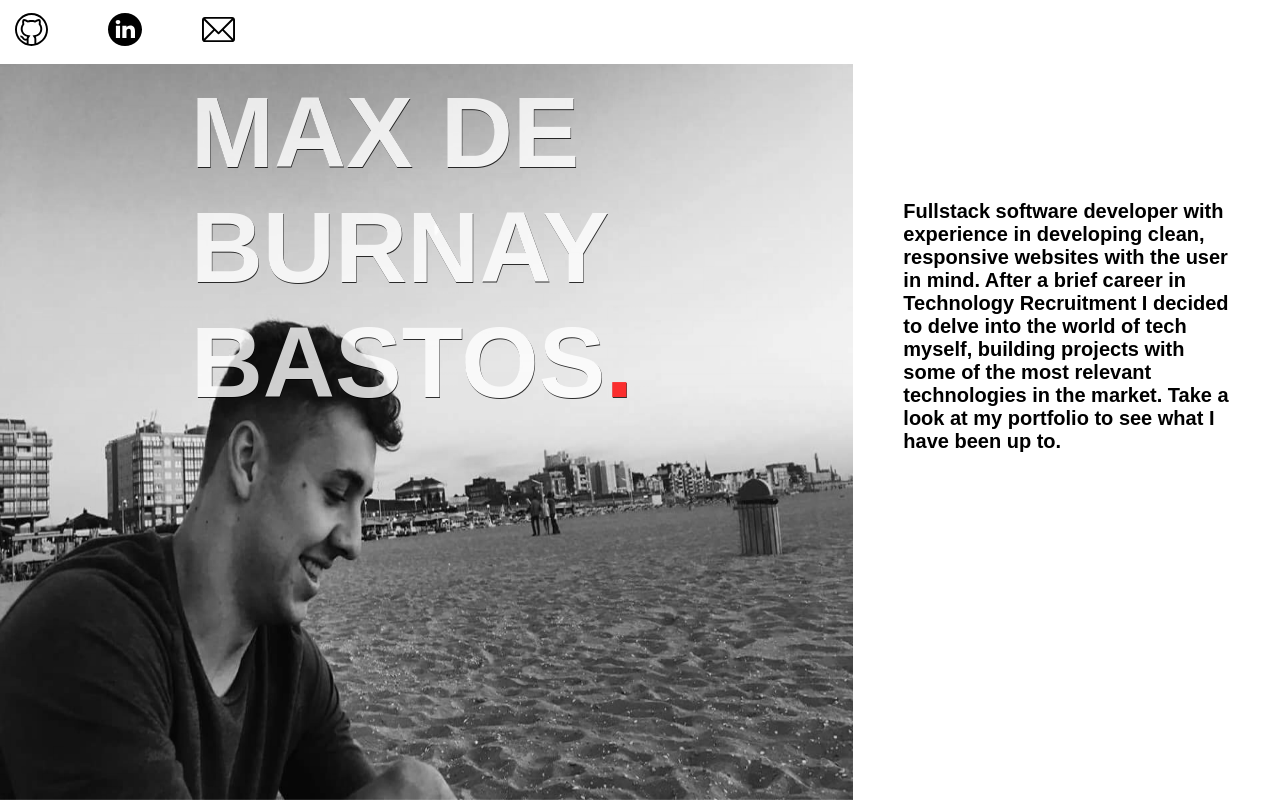
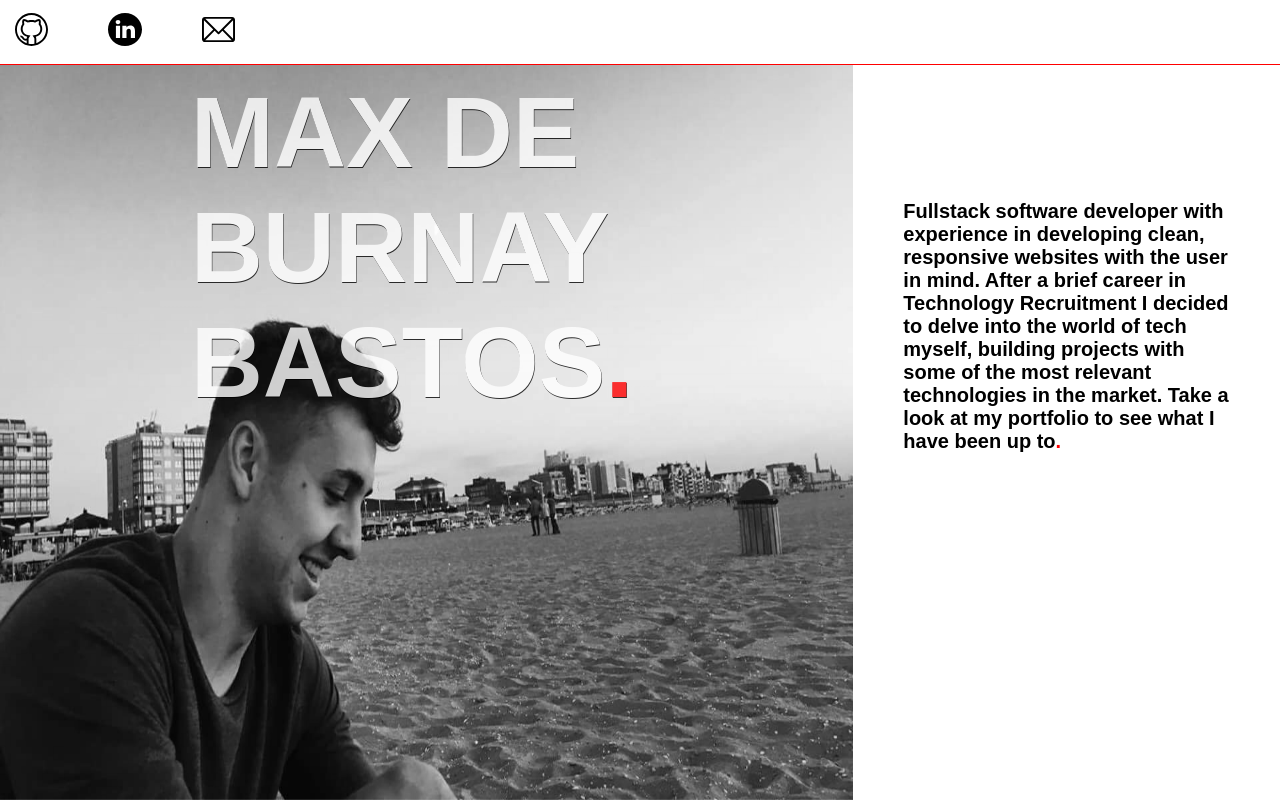
Before and after one commit to mdeburnay/Portfolio, a React (Create React App) app: page / in a window 1280 px wide. Shown: the top 802 px of the page. Built offline with nearby package versions, Linux system fonts and the light colour scheme.

Commit message:
Added underline styling elements

```diff
--- a/src/App.css
+++ b/src/App.css
@@ -11,6 +11,7 @@
   grid-template-columns: 1fr 1fr 1fr 12fr;
   grid-gap: 10px;
   z-index: 9999;
+  border-bottom: 1px solid red;
 }
 
 .navbar-links {
@@ -63,7 +64,7 @@
   font-size: 100px;
 }
 
-.surname-fullstop {
+.fullstop {
   color: red;
 }
 
--- a/src/Components/Navbar.js
+++ b/src/Components/Navbar.js
@@ -8,8 +8,8 @@ import emailIcon from "../Images/emailIcon.svg";
 export default class Navbar extends Component {
   render() {
     return (
-      <div className="navbar">
-        <Link className="navbar-links" to="/">
+      <div className="navbar" data-aos="fade-in">
+        <Link className="navbar-links" to="/https://github.com/mdeburnay/">
           <img src={githubIcon} className="navbar-icons" />
         </Link>
         <Link className="navbar-links" to="/">
--- a/src/Pages/Homepage.js
+++ b/src/Pages/Homepage.js
@@ -21,7 +21,7 @@ export default function Homepage() {
           />
           <div className="overlay">
             <h1 className="homepage-title" data-aos="fade in">
-              MAX DE BURNAY BASTOS<span className="surname-fullstop">.</span>
+              MAX DE BURNAY BASTOS<span className="fullstop">.</span>
             </h1>
           </div>
         </div>
@@ -31,7 +31,7 @@ export default function Homepage() {
           Technology Recruitment I decided to delve into the world of tech
           myself, building projects with some of the most relevant technologies
           in the market. Take a look at my portfolio to see what I have been up
-          to.
+          to<span className="fullstop">.</span>
         </div>
       </div>
     </div>
```
